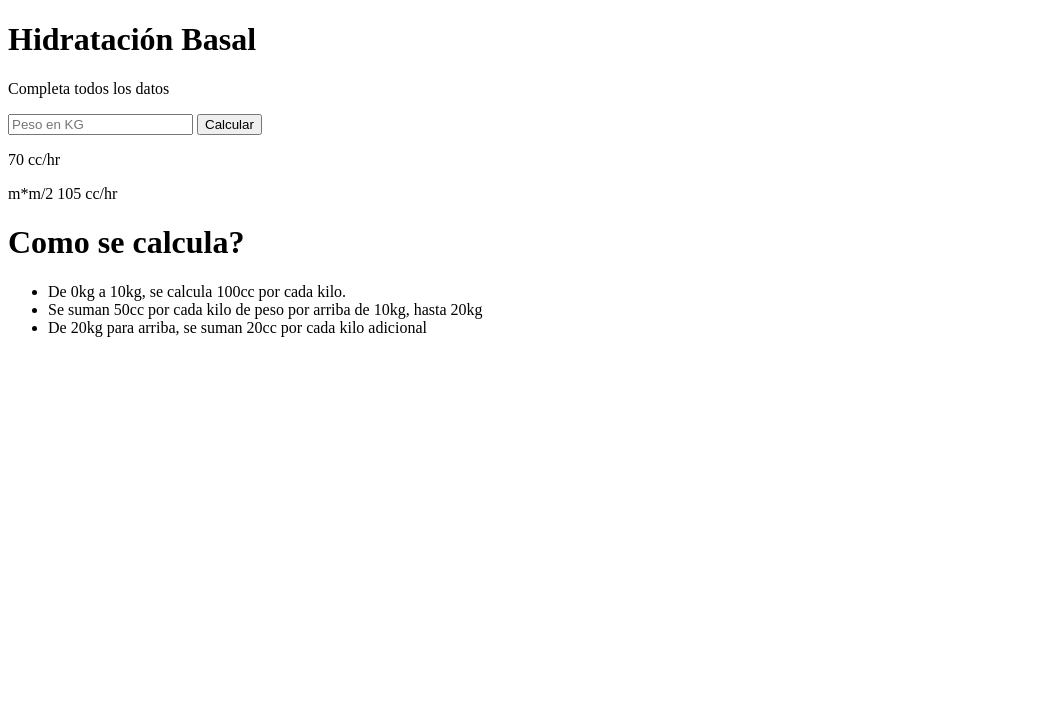
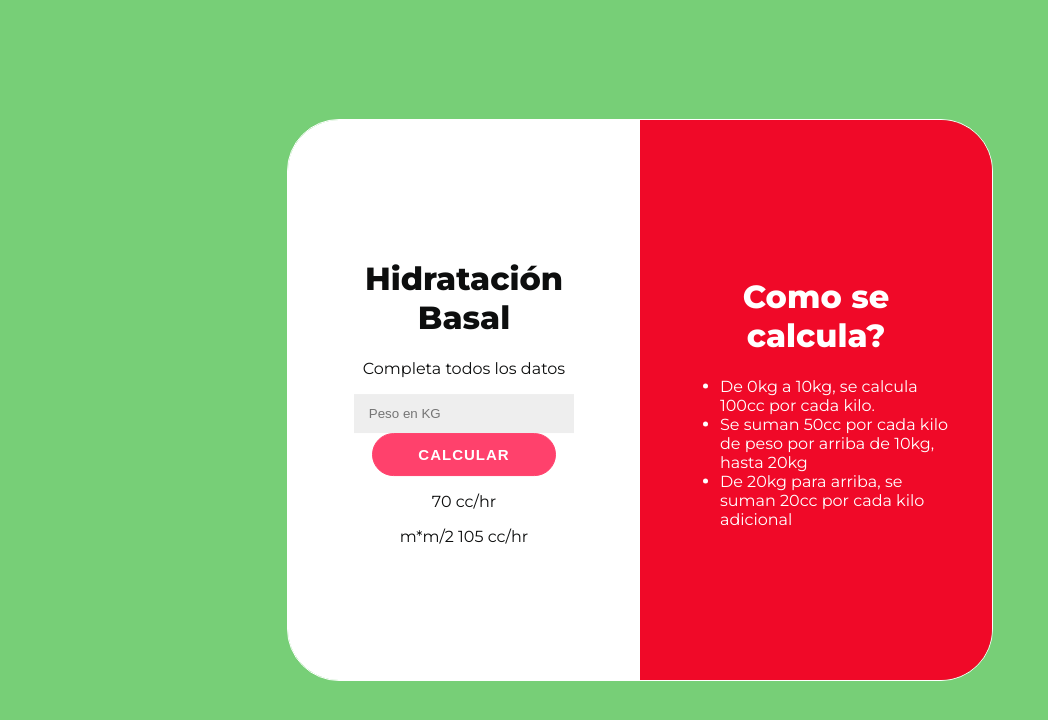
Before and after one commit to 18-Clau/Calculadora-Basal, a plain HTML site: page index.html in a window 1280 px wide. Shown: the whole page, without its empty margins (0-1048 px from the left). Drawn offline with Linux system fonts and the light colour scheme.

Commit message:
Actualización del CSS

```diff
--- a/index.html
+++ b/index.html
@@ -4,19 +4,32 @@
     <meta charset="UTF-8">
     <meta name="viewport" content="width=device-width, initial-scale=1.0">
     <title>Calculadora</title>
+    <link rel="stylesheet" href="./style.css"/>
 </head>
 <body>
+
+    <div id="contenedor">
+        <div id= "calculadora">
+            <div class="contenido">
                 <h1>Hidratación Basal</h1>
                 <p>Completa todos los datos</p>
                 <input type="number" placeholder="Peso en KG">
                 <Button>Calcular</Button>
                 <p>70 cc/hr</p>
                 <p>m*m/2 105 cc/hr</p>
+            </div>
+        </div>
+        <div id="detalle">
+            <div class="contenido">
                 <h1>Como se calcula?</h1>
-    <ul>
+                <ul id="lista">
                     <li>De 0kg a 10kg, se calcula 100cc por cada kilo.</li>
                     <li>Se suman 50cc por cada kilo de peso por arriba de 10kg, hasta 20kg</li>
                     <li>De 20kg para arriba, se suman 20cc por cada kilo adicional</li>
                 </ul>
+            </div>
+        </div>
+    </div>
+
 </body>
 </html>
--- /dev/null
+++ b/style.css
@@ -0,0 +1,69 @@
+@import url('https://fonts.googleapis.com/css?family=Montserrat:400,800');
+
+body{
+    background: rgb(119, 207, 119);
+    font-family: 'Montserrat', sans-serif;
+    color: rgb(13, 14, 14)
+}
+
+#contenedor{
+    position: absolute;
+    inset: 0;
+    width: 55vw;
+    height: 70vh;
+    margin: auto;
+    text-align: center;
+    border: 1px solid white;
+    border-radius: 52px;
+    overflow: hidden;
+
+}
+
+#lista{
+    text-align: left;
+}
+#calculadora{
+    background: white;
+    width: 50%;
+    height: 100%;
+    float: left;
+
+}
+#detalle{
+    background: rgb(240, 9, 40);
+    color: white;
+    width: 50%;
+    height: 100%;
+    float: left;
+}
+.contenido{
+    /* Estas tres lineas van a centrar el contenido verticalmente dentro de cada div */
+    position: relative;
+    top: 50%;
+    transform: translateY(-50%);
+    overflow: hidden;
+    padding: 40px;
+}
+input {
+	width: 70%;
+    padding: 12px 15px;
+    border: none;
+    background-color: #eee;
+}
+
+button {
+  font-size: 15px;
+	font-weight: bold;
+	padding: 12px 45px;
+	border-radius: 30px;
+	background-color: #FF416C;
+	border: 1px solid #FF416C;
+	color: #FFFFFF;
+	text-transform: uppercase;
+	letter-spacing: 1px;
+	transition: transform 20ms ease-in;
+}
+
+button:active {
+	transform: scale(0.95);
+}
```
Lines whose indentation alone changed are shown as unchanged.
